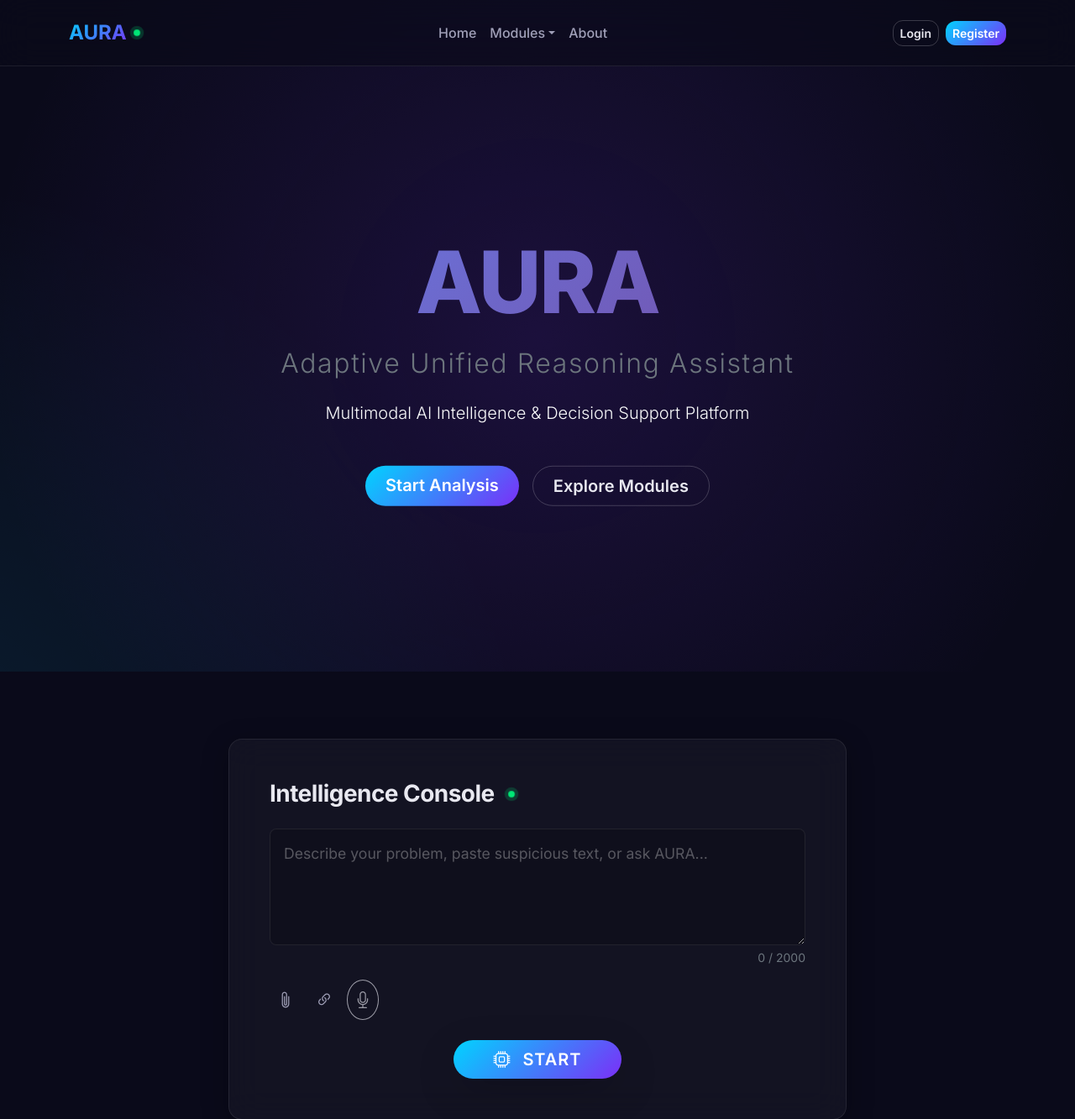
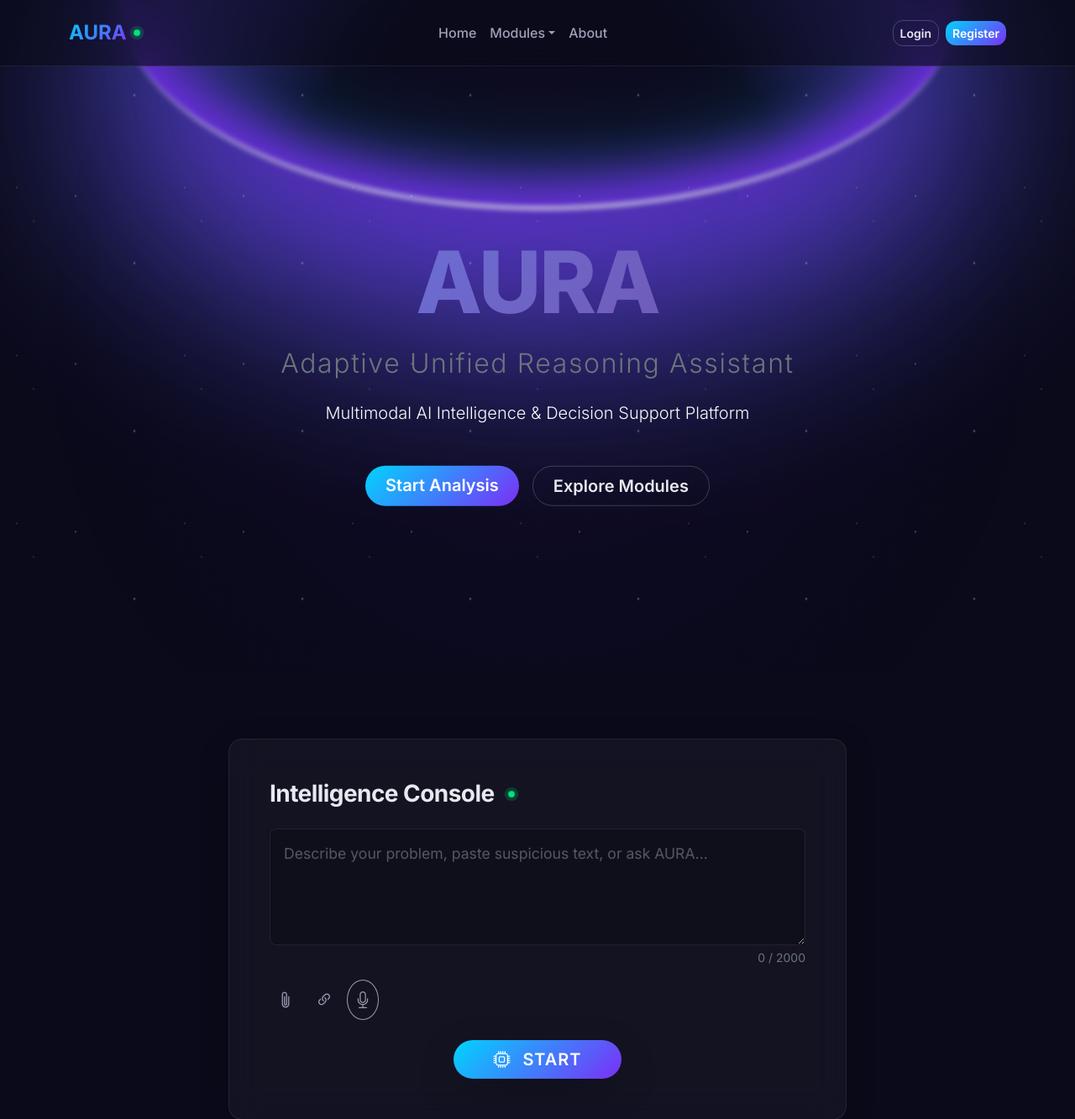
Before and after one commit to manuchandan-ai/AURA_FINAL, a Flask app: page / in a window 1280 px wide. Shown: the top 1333 px of the page at 84% size. Run offline with Flask 3, Linux system fonts and the light colour scheme.

Commit message:
Update UI to match space-portfolio visual identity (black hole eclipse, stars, keyframes)

```diff
--- a/frontend/static/css/aura.css
+++ b/frontend/static/css/aura.css
@@ -288,10 +288,51 @@
     left: -50%;
     width: 200%;
     height: 200%;
-    background: radial-gradient(circle at 50% 50%, rgba(123, 47, 247, 0.15) 0%, transparent 40%),
-                radial-gradient(circle at 80% 20%, rgba(0, 212, 255, 0.1) 0%, transparent 30%);
-    animation: gradient-shift 15s ease-in-out infinite alternate;
+    background: radial-gradient(circle at 50% 50%, rgba(123, 47, 247, 0.05) 0%, transparent 40%);
     z-index: 0;
+}
+
+/* Space Portfolio Eclipse / Blackhole */
+.blackhole-container {
+    position: absolute;
+    top: -250px;
+    left: 50%;
+    transform: translateX(-50%);
+    width: 1000px;
+    height: 500px;
+    z-index: 0;
+    pointer-events: none;
+    perspective: 1000px;
+}
+
+.blackhole {
+    width: 100%;
+    height: 100%;
+    border-radius: 50%;
+    background: radial-gradient(ellipse at bottom, transparent 40%, rgba(123, 47, 247, 0.4) 70%, transparent 80%);
+    box-shadow: 0 100px 200px rgba(123, 47, 247, 0.6), inset 0 -20px 50px rgba(123, 47, 247, 0.8);
+    border-bottom: 4px solid rgba(255, 255, 255, 0.9);
+    filter: blur(3px) drop-shadow(0 0 50px rgba(0, 212, 255, 0.4));
+    animation: pulse-hole 6s ease-in-out infinite alternate, rotate-hole 60s linear infinite;
+    transform-origin: bottom center;
+}
+
+.stars-bg {
+    position: absolute;
+    top: 0;
+    left: 0;
+    width: 100%;
+    height: 100%;
+    background-image:
+        radial-gradient(1px 1px at 20px 30px, #fff, rgba(0,0,0,0)),
+        radial-gradient(1px 1px at 40px 70px, #fff, rgba(0,0,0,0)),
+        radial-gradient(1.5px 1.5px at 90px 40px, #fff, rgba(0,0,0,0)),
+        radial-gradient(2px 2px at 160px 120px, #ddd, rgba(0,0,0,0));
+    background-repeat: repeat;
+    background-size: 200px 200px;
+    opacity: 0.3;
+    z-index: 0;
+    animation: twinkle 10s linear infinite;
 }
 
 .aura-hero-title {
@@ -450,6 +491,22 @@
     100% { transform: translateY(0px); }
 }
 
+@keyframes pulse-hole {
+    0% { transform: scale(1) translateY(0); opacity: 0.8; }
+    100% { transform: scale(1.05) translateY(10px); opacity: 1; box-shadow: 0 120px 250px rgba(123, 47, 247, 0.8), inset 0 -30px 60px rgba(123, 47, 247, 0.9); }
+}
+
+@keyframes rotate-hole {
+    from { transform: rotate(0deg); }
+    to { transform: rotate(3deg); }
+}
+
+@keyframes twinkle {
+    0% { opacity: 0.3; transform: translateY(0); }
+    50% { opacity: 0.5; }
+    100% { opacity: 0.3; transform: translateY(-10px); }
+}
+
 @keyframes pulse {
     0% { transform: scale(0.95); box-shadow: 0 0 0 0 rgba(0, 230, 118, 0.7); }
     70% { transform: scale(1); box-shadow: 0 0 0 6px rgba(0, 230, 118, 0); }
--- a/frontend/templates/home.html
+++ b/frontend/templates/home.html
@@ -2,7 +2,11 @@
 
 {% block content %}
 <!-- Section 1: Hero -->
-<section class="aura-hero d-flex align-items-center text-center">
+<section class="aura-hero d-flex align-items-center text-center position-relative">
+    <div class="blackhole-container">
+        <div class="blackhole"></div>
+    </div>
+    <div class="stars-bg"></div>
     <div class="aura-hero-bg"></div>
     <div class="container position-relative z-1">
         <div class="row justify-content-center">
```
